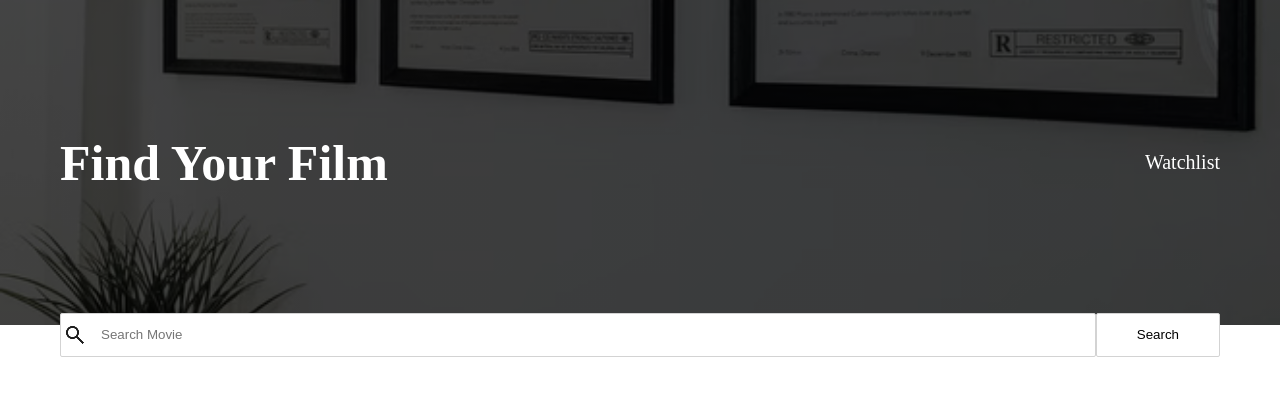
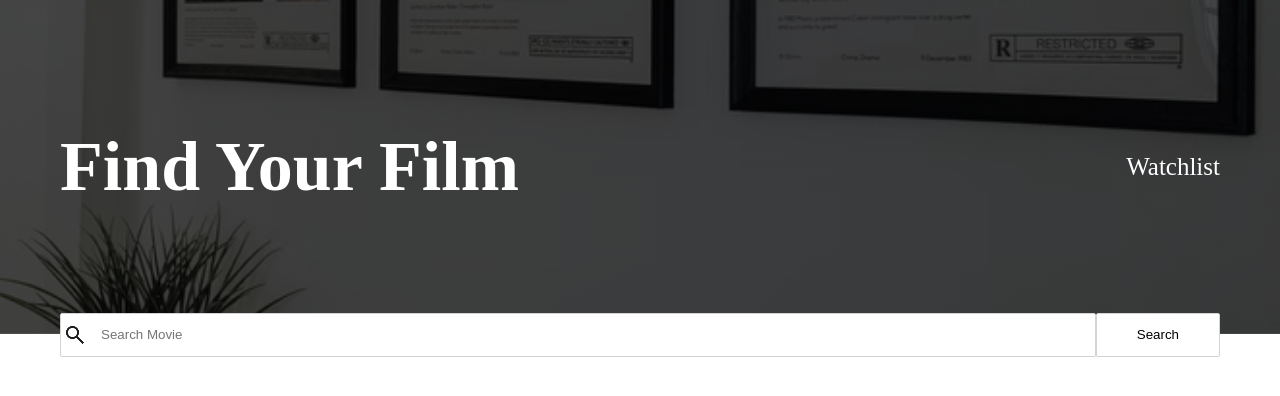
Before and after one commit to TravisHaynie/Movie-Watchlist, a plain HTML site: page index.html in a window 1280 px wide. Drawn offline with nearby package versions, Linux system fonts and the light colour scheme.

Commit message:
added css

```diff
--- a/css/style.css
+++ b/css/style.css
@@ -11,6 +11,10 @@ html {
 }
 
 /* universal css */
+
+.h1-fontsize {
+    font-size: 70px;
+}
 
 .white {
     background-color: white;
@@ -51,7 +55,7 @@ html {
     flex-direction: row;
     justify-content: space-between;
     align-items: center;
-    padding: 5em 3em;
+    padding: 4em 3em;
     background-image: linear-gradient(rgba(0, 0, 0, 0.7), rgba(0, 0, 0, 0.7)), url(../img/movie-img.png);
     background-size: cover;
     background-position: center;
@@ -59,9 +63,7 @@ html {
     color: white;
 }
 
-.h1-fontsize {
-    font-size: 50px;
-}
+
 
 .nav-link {
     list-style-type: none;
@@ -70,6 +72,7 @@ html {
 li > a {
     text-decoration: none;
     color: white;
+    font-size: 25px;
 }
 
 /* movie-container section */
```
